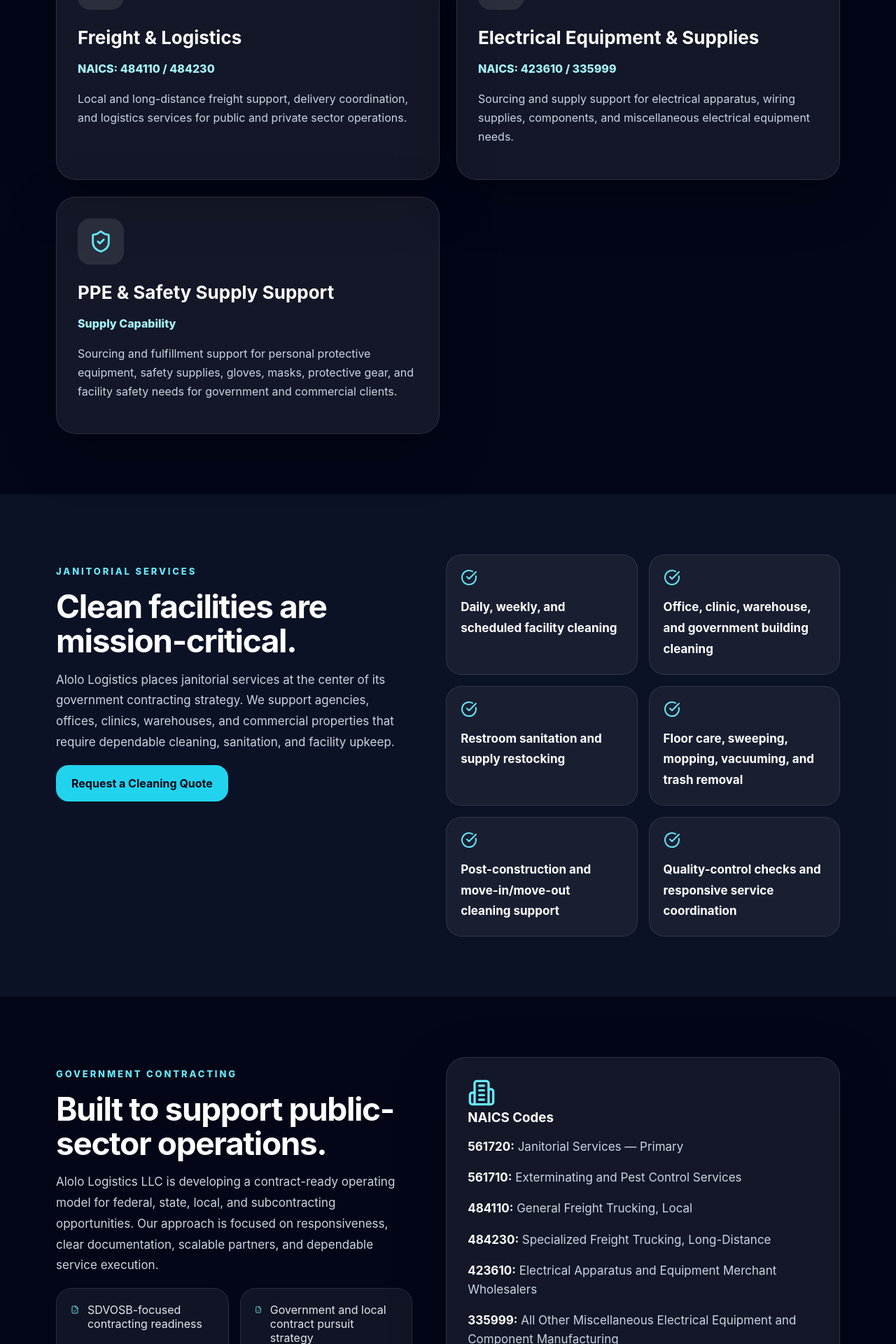
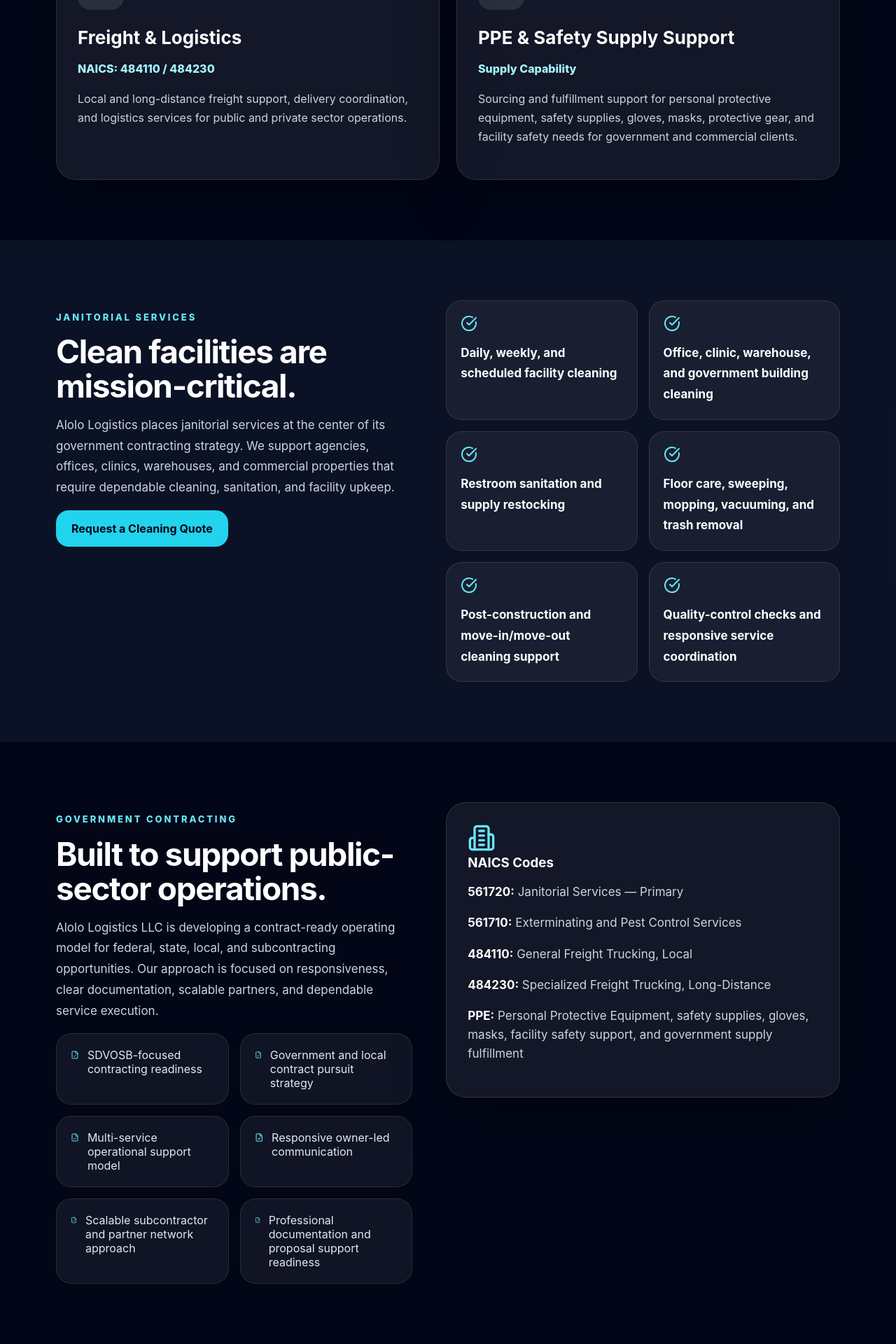
Before and after one commit to Teddy20244/alololog-website, a React (Vite) app in the folder alololog-website/: page / in a window 1280 px wide. Shown: the part 1960-3880 px from the top of the page at 70% size. Built offline with nearby package versions, Linux system fonts and the light colour scheme.

Commit message:
Update App.jsx

```diff
--- a/alololog-website/src/App.jsx
+++ b/alololog-website/src/App.jsx
@@ -20,12 +20,6 @@ const services = [
     title: 'Freight & Logistics',
     naics: 'NAICS: 484110 / 484230',
     description: 'Local and long-distance freight support, delivery coordination, and logistics services for public and private sector operations.',
-  },
-  {
-    icon: Zap,
-    title: 'Electrical Equipment & Supplies',
-    naics: 'NAICS: 423610 / 335999',
-    description: 'Sourcing and supply support for electrical apparatus, wiring supplies, components, and miscellaneous electrical equipment needs.',
   },
   {
   icon: ShieldCheck,
@@ -215,8 +209,6 @@ function App() {
             <p><strong>561710:</strong> Exterminating and Pest Control Services</p>
             <p><strong>484110:</strong> General Freight Trucking, Local</p>
             <p><strong>484230:</strong> Specialized Freight Trucking, Long-Distance</p>
-            <p><strong>423610:</strong> Electrical Apparatus and Equipment Merchant Wholesalers</p>
-            <p><strong>335999:</strong> All Other Miscellaneous Electrical Equipment and Component Manufacturing</p>
             <p><strong>PPE:</strong> Personal Protective Equipment, safety supplies, gloves, masks, facility safety support, and government supply fulfillment</p>
           </div>
         </section>
```
